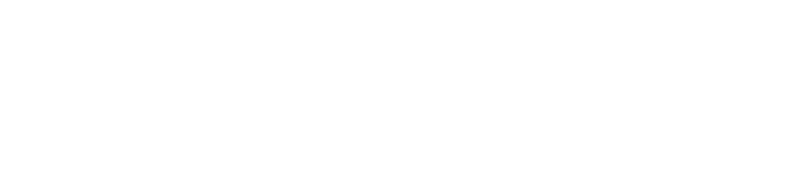
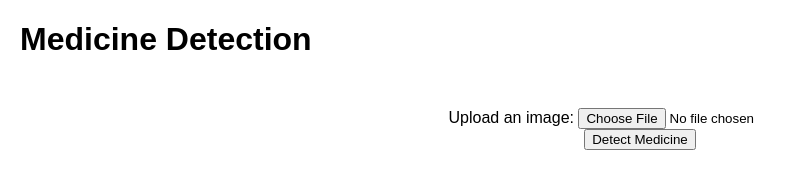
Before and after one commit to tolgadaim/HacksForHealth24, a plain HTML site: page index.html in a window 1280 px wide. Shown: the whole page, without its empty margins (0-794 px from the left). Drawn offline with Linux system fonts and the light colour scheme.

Commit message:
first iteration

```diff
--- a/index.html
+++ b/index.html
@@ -1,11 +1,53 @@
 <!DOCTYPE html>
 <html lang="en">
+
 <head>
     <meta charset="UTF-8">
     <meta name="viewport" content="width=device-width, initial-scale=1.0">
-    <title>Drug Detection</title>
+    <title>Medicine Detection</title>
+    <style>
+        body {
+            font-family: Arial, sans-serif;
+            margin: 20px;
+        }
+
+        #upload-form {
+            text-align: center;
+            margin-top: 50px;
+        }
+
+        #result {
+            margin-top: 20px;
+            text-align: center;
+        }
+    </style>
 </head>
+
 <body>
+    <h1>Medicine Detection</h1>
 
+    <form id="upload-form" action="#" method="post" enctype="multipart/form-data">
+        <label for="image-upload">Upload an image:</label>
+        <input type="file" id="image-upload" name="image" accept="image/*" required>
+        <br>
+        <button type="submit">Detect Medicine</button>
+    </form>
+
+    <div id="result">
+        <!-- The result will be displayed here -->
+    </div>
+
+    <script>
+        document.getElementById('upload-form').addEventListener('submit', function (e) {
+            e.preventDefault();
+
+            // Perform image detection or processing here
+            // You can use JavaScript, a server-side language, or an API for this purpose
+
+            // For now, just displaying a placeholder result
+            document.getElementById('result').innerHTML = '<p>Medicine detected: Aspirin</p>';
+        });
+    </script>
 </body>
+
 </html>
```
